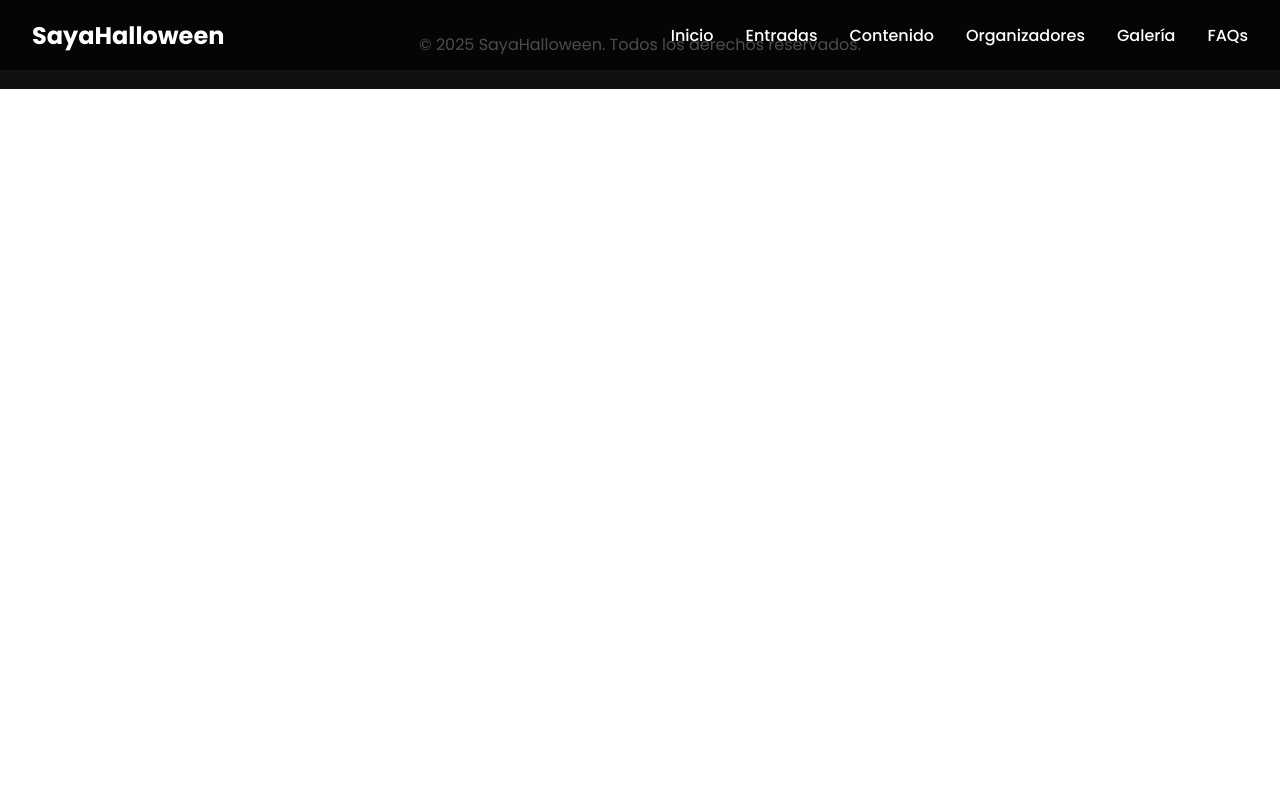
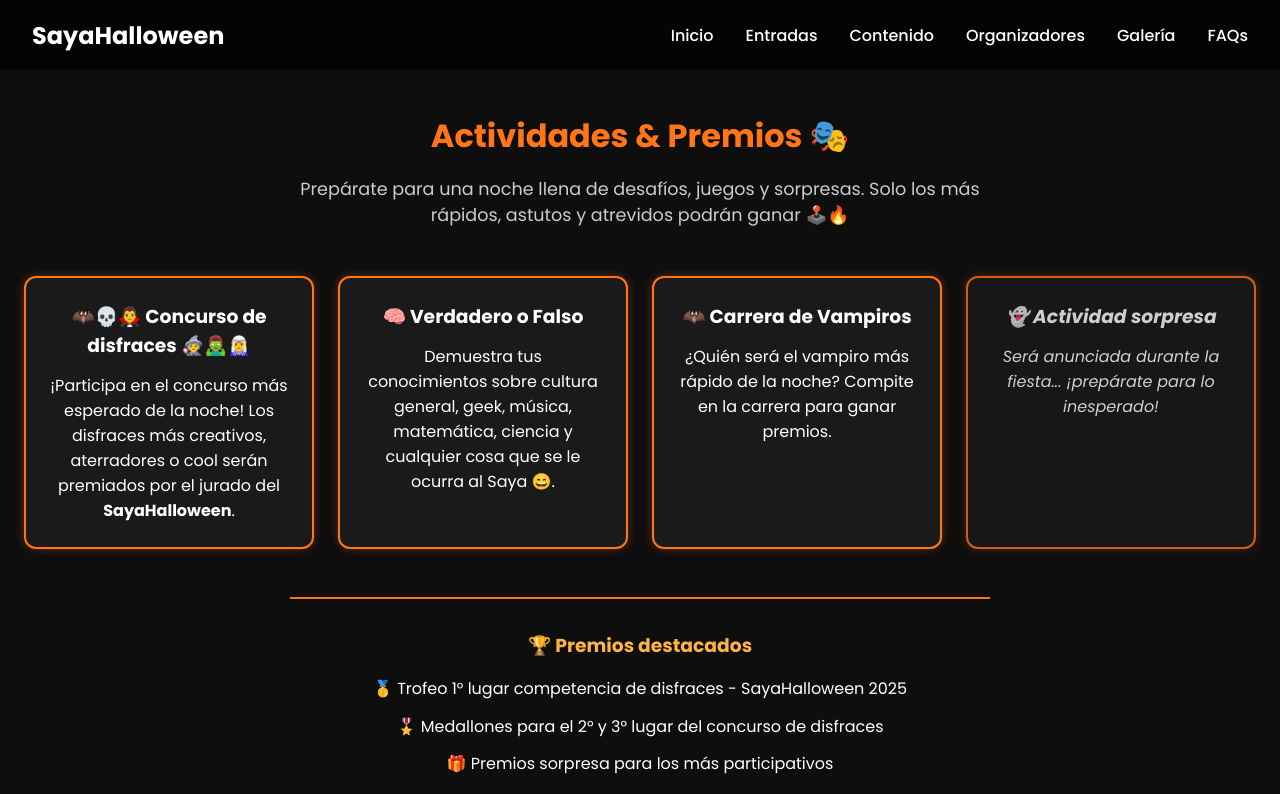
Before and after one commit to manuelsayago15/sayahalloween, a React (Vite) app: page /activities in a window 1280 px wide. Shown: the top 794 px of the page. Built offline with nearby package versions, Linux system fonts and the light colour scheme; no server answers.

Commit message:
Moving organizers component to home component and adding activities component

```diff
--- a/src/pages/Home.css
+++ b/src/pages/Home.css
@@ -57,7 +57,7 @@
   cursor: pointer;
 }
 
-.tickets, .cards-section, .hero {
+.tickets, .cards-section, .hero, .organizers-container{
   scroll-margin-top: 70px; /* altura del navbar + un pequeño margen */
 }
 
--- a/src/pages/Home.jsx
+++ b/src/pages/Home.jsx
@@ -1,9 +1,9 @@
 import { useEffect, useState } from 'react';
 import './Home.css';
-import Navbar from './components/Navbar';
 import HeroSection from './components/HeroSection';
 import Tickets from './components/Tickets';
 import Cards from './components/cards/Cards';
+import Organizers from './components/Organizers';
 
 const Home = () => {
 
@@ -14,6 +14,8 @@
       <Tickets />
 
       <Cards />
+
+      <Organizers />
     </>
   )
 }
--- a/src/pages/components/Navbar.jsx
+++ b/src/pages/components/Navbar.jsx
@@ -12,7 +12,7 @@
                     <li><Link to="/#home" onClick={() => setMenuOpen(false)}>Inicio</Link></li>
                     <li><Link to="/#tickets" onClick={() => setMenuOpen(false)}>Entradas</Link></li>
                     <li><Link to="/#activities" onClick={() => setMenuOpen(false)}>Contenido</Link></li>
-                    <li><Link to="/organizers" onClick={() => setMenuOpen(false)}>Organizadores</Link></li>
+                    <li><Link to="/#organizers" onClick={() => setMenuOpen(false)}>Organizadores</Link></li>
                     <li><Link to="/gallery" onClick={() => setMenuOpen(false)}>Galería</Link></li>
                     <li><Link to="/faqs" onClick={() => setMenuOpen(false)}>FAQs</Link></li>
                 </ul>
--- a/src/pages/components/Organizers.jsx
+++ b/src/pages/components/Organizers.jsx
@@ -21,7 +21,7 @@
 
 const Organizers = () => {
   return (
-    <div className="organizers-container">
+    <section className="organizers-container" id="organizers">
       <h1 className="organizers-title">Conoce a los Organizadores</h1>
       <p className="organizers-intro">
         El SayaHalloween nació en 2021 como una fiesta de Halloween convencional, y con el
@@ -43,7 +43,7 @@
           </div>
         ))}
       </div>
-    </div>
+    </section>
   );
 };
 
--- a/src/pages/components/cards/ActivitiesCard.jsx
+++ b/src/pages/components/cards/ActivitiesCard.jsx
@@ -3,7 +3,7 @@
     return (
       <Link to="/activities" className="cards-link">
         <div className="card">
-          <h3>Actividades</h3>
+          <h3>Actividades & Premios</h3>
           <p>Concursos, trivias y eventos sorpresa toda la noche.</p>
         </div>
       </Link>
--- /dev/null
+++ b/src/pages/components/views/ActivitiesView.css
@@ -0,0 +1,79 @@
+.activities-section {
+  background: #0e0e0e;
+  color: #fff;
+  padding: 7rem 1.5rem;
+  text-align: center;
+  min-height: 92vh;
+}
+
+.activities-title {
+  font-size: 2rem;
+  color: #ff7518;
+  /* text-shadow: 0 0 6px rgba(255, 117, 24, 0.7); */
+  margin-bottom: 1rem;
+}
+
+.activities-intro {
+  color: #ccc;
+  font-size: 1.1rem;
+  max-width: 700px;
+  margin: 0 auto 3rem;
+}
+
+.activities-grid {
+  display: grid;
+  grid-template-columns: repeat(auto-fit, minmax(250px, 1fr));
+  gap: 1.5rem;
+  margin-bottom: 3rem;
+}
+
+.activity-card {
+  background: #1a1a1a;
+  border-radius: 12px;
+  padding: 1.5rem;
+  border: 2px solid #ff7518;
+  box-shadow: 0 0 10px rgba(255, 117, 24, 0.3);
+  transition: transform 0.3s ease, box-shadow 0.3s ease;
+}
+
+.activity-card:hover {
+  transform: scale(1.03);
+  box-shadow: 0 0 18px rgba(255, 117, 24, 0.6);
+}
+
+.activity-card h3 {
+    margin-bottom: 0.8rem;
+}
+
+.secret {
+  opacity: 0.8;
+  font-style: italic;
+}
+
+.prizes-preview {
+  border-top: 2px solid #ff7518;
+  padding-top: 2rem;
+  max-width: 700px;
+  margin: 0 auto;
+}
+
+.prizes-preview h3 {
+  color: #ffb347;
+  margin-bottom: 1rem;
+}
+
+.prizes-preview ul {
+  list-style: none;
+  padding: 0;
+  margin: 0;
+}
+
+.prizes-preview li {
+  margin-bottom: 0.8rem;
+}
+
+.note {
+  font-size: 0.9rem;
+  color: #999;
+  margin-top: 1rem;
+}
--- a/src/pages/components/views/ActivitiesView.jsx
+++ b/src/pages/components/views/ActivitiesView.jsx
@@ -1,6 +1,53 @@
+import "./ActivitiesView.css"
+
 const ActivitiesView = () => {
     return (
-        <></>
+        <section className="activities-section">
+            <h2 className="activities-title">Actividades & Premios 🎭</h2>
+            <p className="activities-intro">
+                Prepárate para una noche llena de desafíos, juegos y sorpresas.
+                Solo los más rápidos, astutos y atrevidos podrán ganar 🕹️🔥
+            </p>
+
+            <div className="activities-grid">
+                <div className="activity-card">
+                    <h3>🦇💀🧛‍♂️ Concurso de disfraces 🧙‍♀️🧟‍♂️🧝‍♀️ </h3>
+                    <p>
+                        ¡Participa en el concurso más esperado de la noche! Los disfraces más creativos,
+                        aterradores o cool serán premiados por el jurado del <strong>SayaHalloween</strong>.
+                    </p>
+                </div>
+
+                <div className="activity-card">
+                    <h3>🧠 Verdadero o Falso</h3>
+                    <p>
+                        Demuestra tus conocimientos sobre cultura general, geek, música, matemática, ciencia y cualquier cosa que se le ocurra al Saya 😄.
+                    </p>
+                </div>
+
+                <div className="activity-card">
+                    <h3>🦇 Carrera de Vampiros</h3>
+                    <p>
+                        ¿Quién será el vampiro más rápido de la noche? Compite en la carrera para ganar premios.
+                    </p>
+                </div>
+
+                <div className="activity-card secret">
+                    <h3>👻 Actividad sorpresa</h3>
+                    <p>Será anunciada durante la fiesta... ¡prepárate para lo inesperado!</p>
+                </div>
+            </div>
+
+            <div className="prizes-preview">
+                <h3>🏆 Premios destacados</h3>
+                <ul>
+                <li>🥇 Trofeo 1° lugar competencia de disfraces - SayaHalloween 2025</li>
+                <li>🎖️ Medallones para el 2° y 3° lugar del concurso de disfraces</li>
+                <li>🎁 Premios sorpresa para los más participativos</li>
+                </ul>
+                <p className="note">*Más premios se revelarán durante la noche*</p>
+            </div>
+        </section>
     )
 }
 
```
